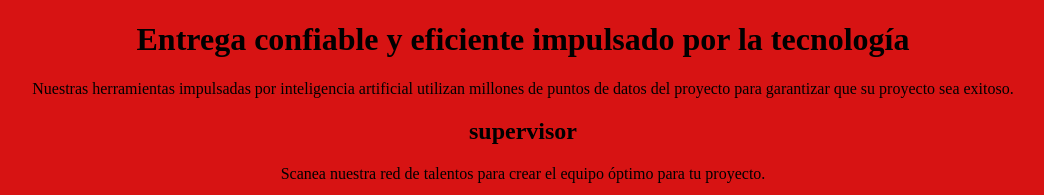
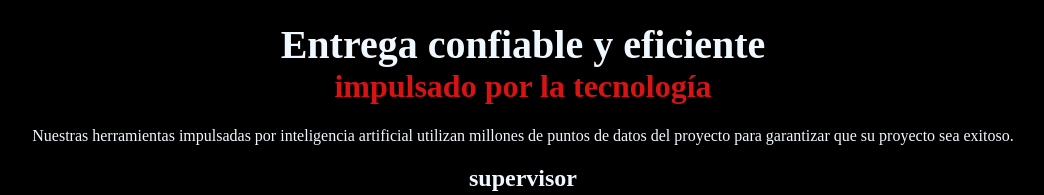
Before and after one commit to BjoseAntonio/HTML_CSS, a plain HTML site: page reto2/index.html in a window 1280 px wide. Shown: the top 195 px of the page, without its empty margins (117-1161 px from the left). Drawn offline with Linux system fonts and the light colour scheme.

Commit message:
Proyectos HTML_CSS

```diff
--- a/reto2/index.html
+++ b/reto2/index.html
@@ -13,11 +13,10 @@
 <body>
     <header>
         <h1 class="title">
-            <span class="main-title">Entrega confiable y eficiente
-            </span>
-            impulsado por la tecnología
+            <span class="main-title">Entrega confiable y eficiente </span>
+            <span class="subtitle">impulsado por la tecnología</span>
         </h1>
-        <p class="subtitle">
+        <p class="header__text">
             Nuestras herramientas impulsadas por inteligencia artificial utilizan millones de puntos de datos del proyecto para garantizar que su proyecto sea exitoso.
         </p>
     </header>
--- a/reto2/style.css
+++ b/reto2/style.css
@@ -7,10 +7,24 @@
 }
 
 body{
+    background-color: black;
+    color: aliceblue;
     text-align: center;
-    background-color: var(--color-card2);
-    margin-bottom: 5px;
+    font-weight: 400;
 }
+
+.main-title{
+    display: block;
+    font-size: 2.5rem;
+}
+
+.subtitle{
+    width: 30%;
+    color: #D71313;
+
+}
+
+
 
 
 .card__img{
```
